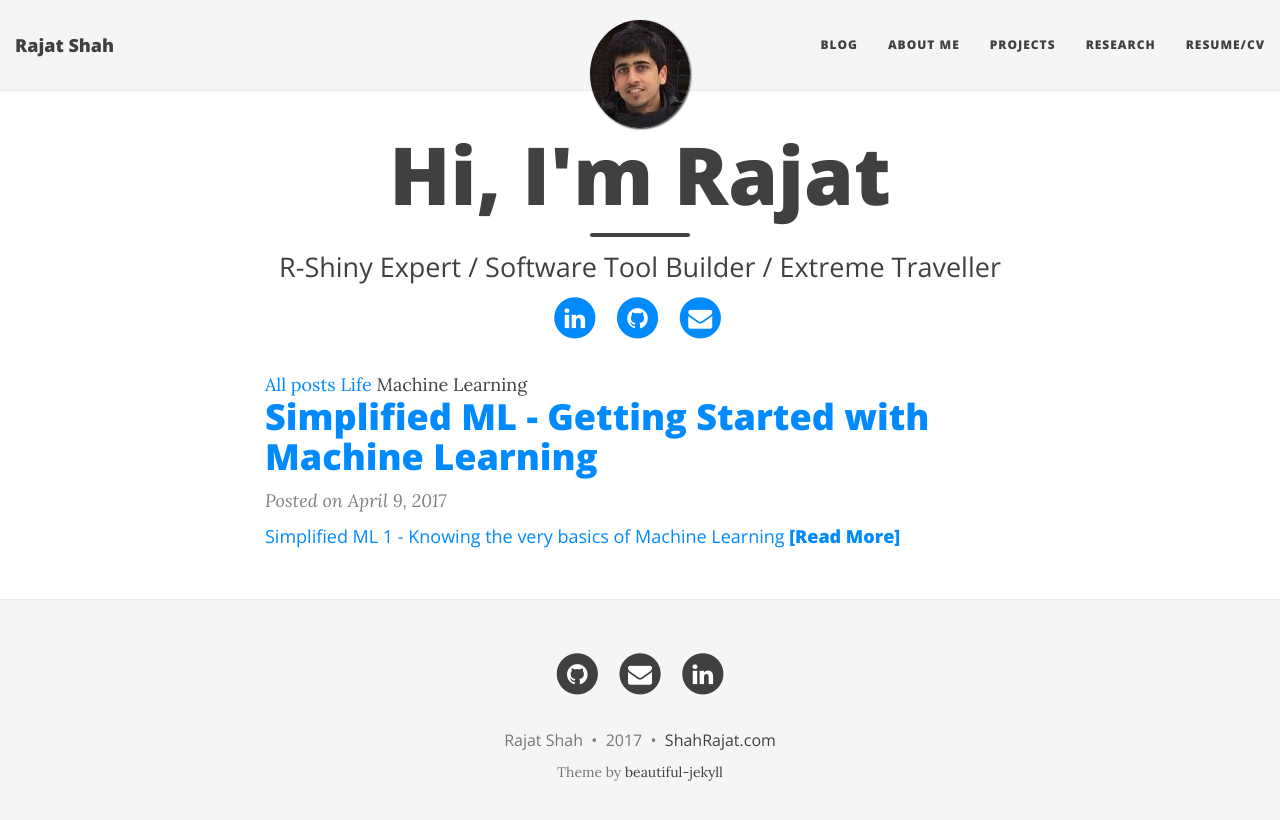
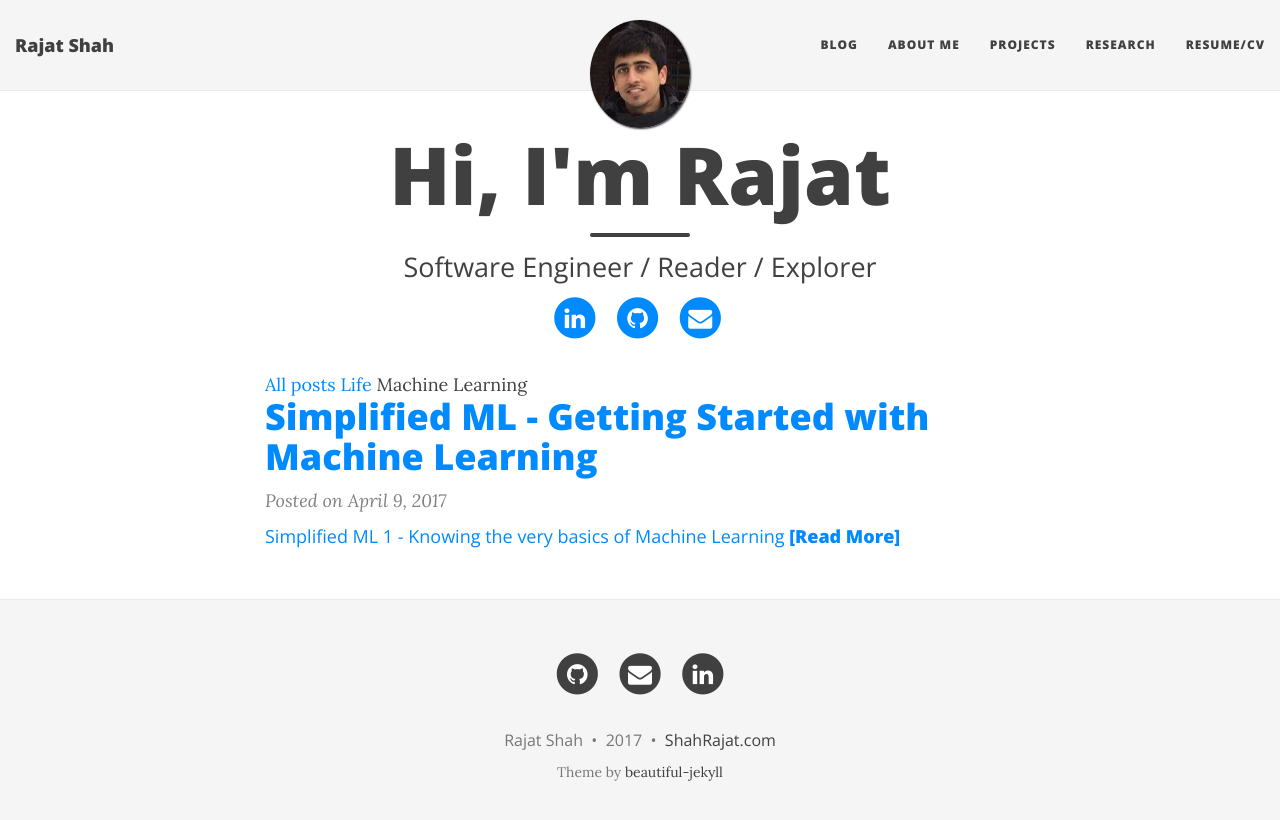
Before and after one commit to shahrajat/shahrajat.github.io, a Jekyll site: the page built from machine-learning.md, in a window 1280 px wide. Shown: the top 820 px of the page. Built offline with Jekyll 4.4.1, drawn with Linux system fonts in a browser that asks for light colours; nearby versions of some CDN libraries.

Commit message:
Update machine-learning.md

```diff
--- a/machine-learning.md
+++ b/machine-learning.md
@@ -1,7 +1,7 @@
 ---
 layout: page
 title: "Hi, I'm Rajat"
-subtitle: R-Shiny Expert / Software Tool Builder / Extreme Traveller
+subtitle: Software Engineer / Reader / Explorer
 meta-title: "Some Machine Learning title"
 meta-description: "Some Machine Learning description"
 ---
```
